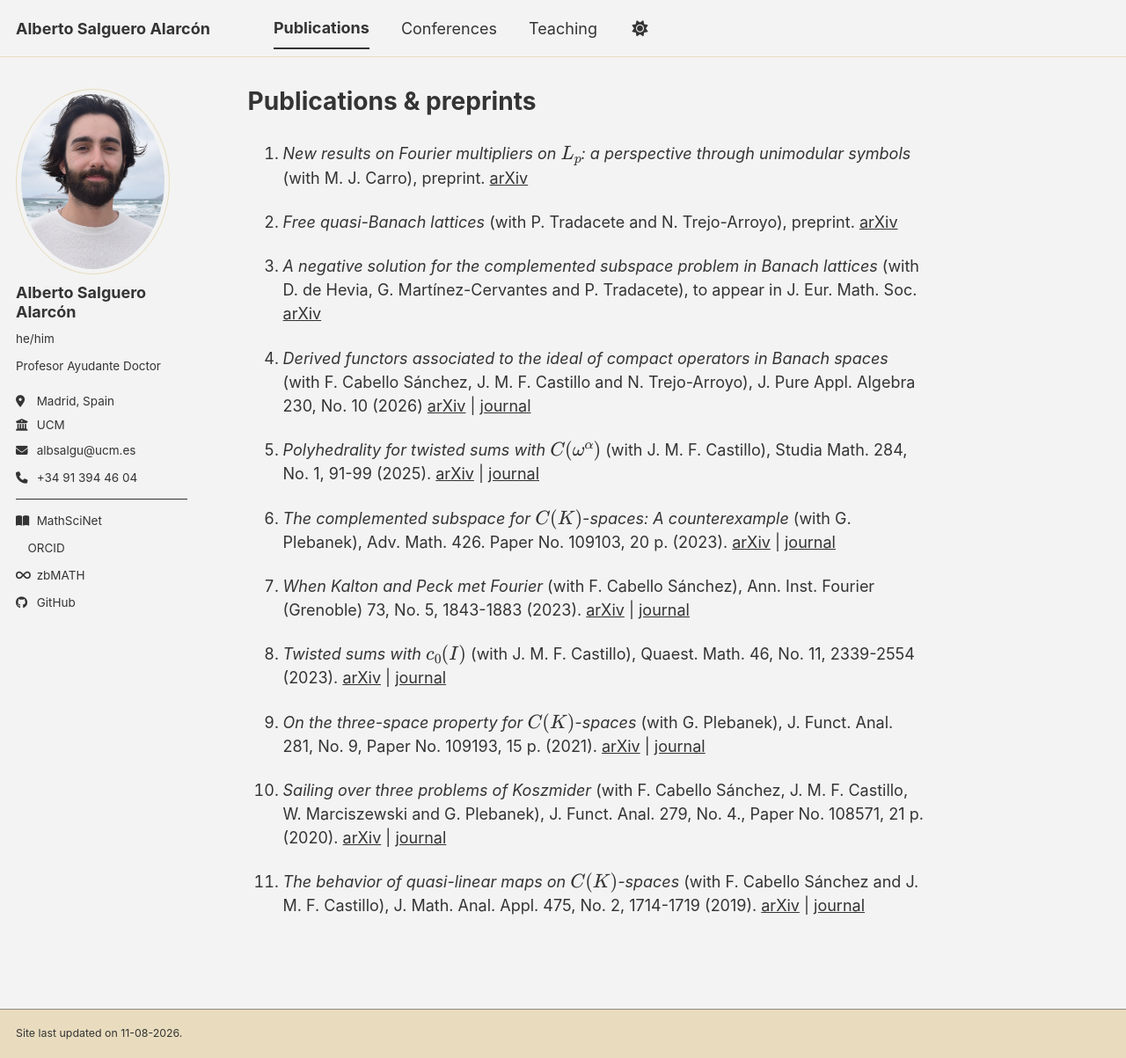
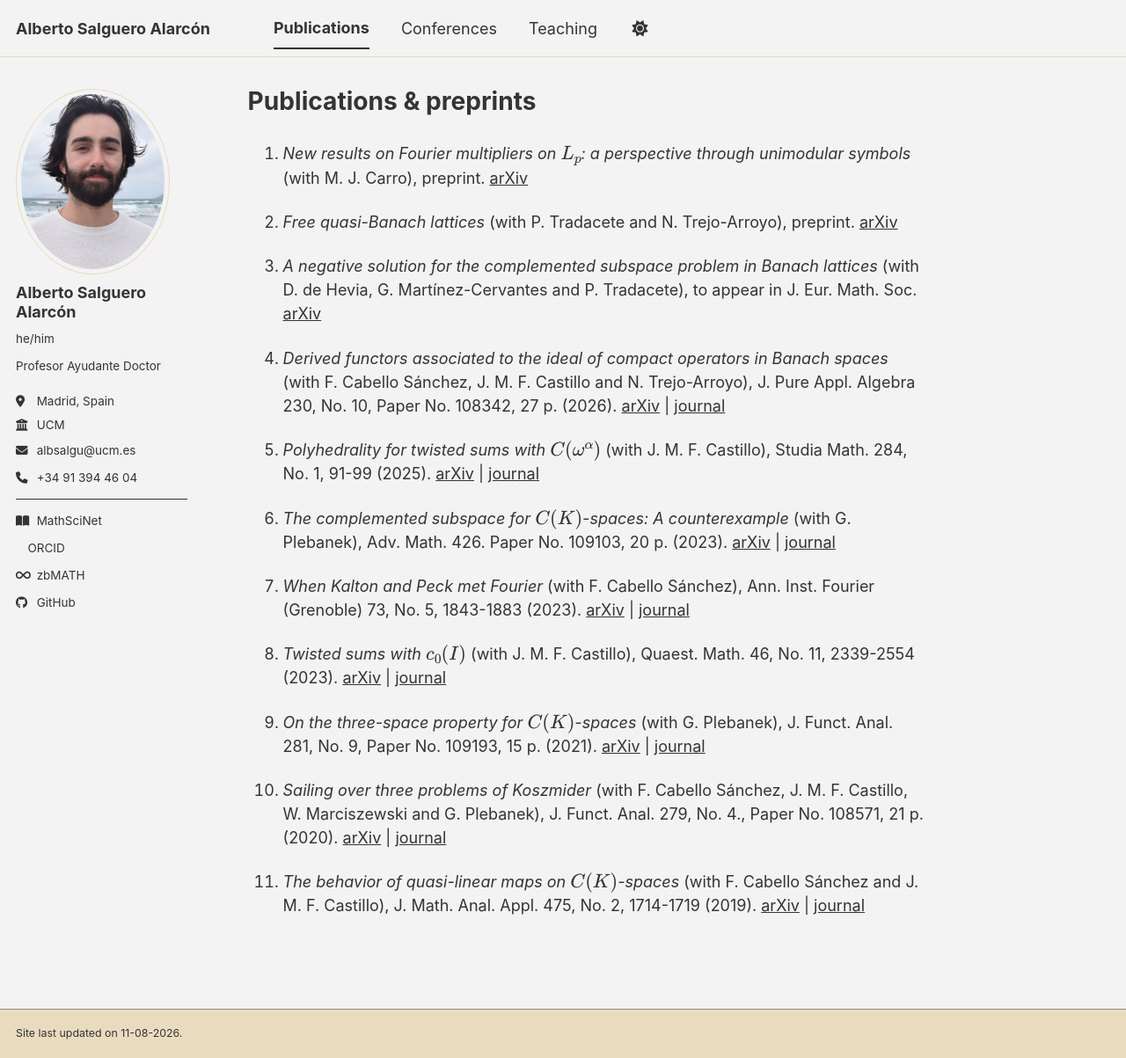
Before and after one commit to salgueroalarcon/salgueroalarcon.github.io, a Jekyll site: the page built from _pages/publications.md, in a window 1280 px wide and 1203 px high. Shown: the whole window at 88% size. Built offline with Jekyll 4.4.1, drawn with Linux system fonts in a browser that asks for light colours; a style sheet for code colours, icons or effects is not loaded.

Commit message:
Update publications.md

```diff
--- a/_pages/publications.md
+++ b/_pages/publications.md
@@ -21,7 +21,7 @@ author_profile: true
 
 3. *A negative solution for the complemented subspace problem in Banach lattices* (with D. de Hevia, G. Martínez-Cervantes and P. Tradacete), to appear in J. Eur. Math. Soc. <a href="https://arxiv.org/abs/2310.02196" target="_blank">arXiv</a>
 
-4. *Derived functors associated to the ideal of compact operators in Banach spaces* (with F. Cabello Sánchez, J. M. F. Castillo and N. Trejo-Arroyo), J. Pure Appl. Algebra 230, No. 10 (2026) <a href="https://arxiv.org/abs/2512.18023" target="_blank">arXiv</a> \|  <a href="https://doi.org/10.1016/j.jpaa.2026.108342" target="_blank">journal</a>
+4. *Derived functors associated to the ideal of compact operators in Banach spaces* (with F. Cabello Sánchez, J. M. F. Castillo and N. Trejo-Arroyo), J. Pure Appl. Algebra 230, No. 10, Paper No. 108342, 27 p. (2026). <a href="https://arxiv.org/abs/2512.18023" target="_blank">arXiv</a> \|  <a href="https://doi.org/10.1016/j.jpaa.2026.108342" target="_blank">journal</a>
 
 5. *Polyhedrality for twisted sums with $C(\omega^\alpha)$* (with J. M. F. Castillo), Studia Math. 284, No. 1, 91-99 (2025). <a href="https://arxiv.org/abs/2502.17001" target="_blank">arXiv</a>  \|  <a href="https://www.impan.pl/en/publishing-house/journals-and-series/studia-mathematica/online/115933/en/publishing-house/journals-and-series/studia-mathematica/online/284" target="_blank">journal</a>
 
```
